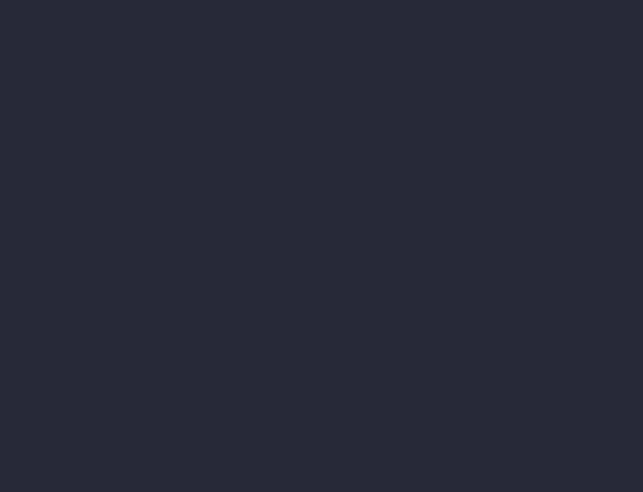
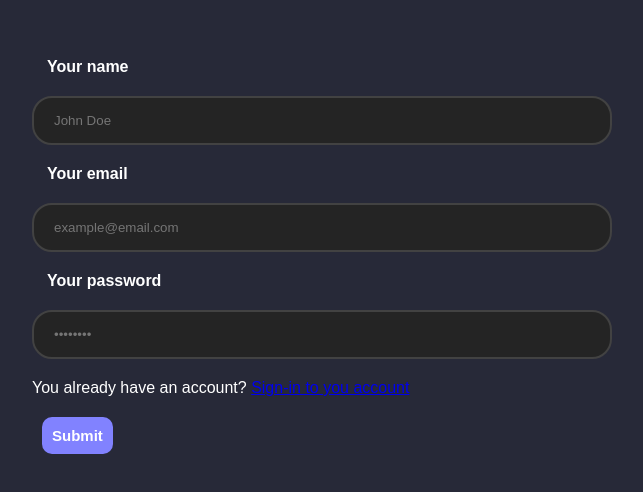
Before and after one commit to deepx18/Socialize, a React (Vite) app: page /sign-up in a window 1280 px wide. Before the commit this address had no page. Shown: the part 144-636 px from the top of the page, without its empty margins (318-961 px from the left). Built offline with nearby package versions, Linux system fonts and the light colour scheme.

Commit message:
Third Commit: adding a sign-up page. adding a user profile ...

```diff
--- a/src/App.css
+++ b/src/App.css
@@ -7,7 +7,7 @@ nav {
   display: flex;
   margin: 0 auto;
   align-items: center;
-  justify-content: space-between;
+  justify-content: space-around;
   border-bottom: 1px solid white;
 
   a {
@@ -46,6 +46,37 @@ nav {
     }
   }
 
+  .user {
+    position: relative;
+    img {
+      width: 50px;
+      height: 50px;
+      border-radius: 50%;
+      cursor: pointer;
+      outline: 4px solid #272938;
+      transition: outline 0.5s ease;
+    }
+
+    img:hover {
+      outline: 4px solid #8182ff;
+    }
+
+    .user_infos {
+      transform: translate(-35%, 10%);
+      transition: all 0.5s ease;
+      position: absolute;
+      width: max-content;
+      padding: 5px;
+      display: none;
+      background-color: #ffffff;
+      color: #242424;
+      font-weight: 600;
+      border-radius: 5px;
+      text-align: center;
+      vertical-align: middle;
+    }
+  }
+
   button {
     transition: background-color 0.5s ease-in-out, color 0.5s ease-in-out;
     width: fit-content;
@@ -62,8 +93,7 @@ nav {
   }
 
   button:hover {
-    background-color: #ffffff;
-    color: #242424;
+    background-color: #a4a4fa;
   }
 }
 
@@ -127,7 +157,7 @@ main {
   }
 }
 
-.sign-in_form {
+.sign_form {
   width: 100vw;
   height: 100vh;
   display: flex;
--- a/src/App.jsx
+++ b/src/App.jsx
@@ -4,6 +4,7 @@ import { Route, Routes } from "react-router";
 import "./App.css";
 import Home from "./components/Home";
 import Signin from "./components/Signin";
+import Signup from "./components/Signup";
 
 function App() {
   return (
@@ -11,7 +12,7 @@ function App() {
       <Routes>
         <Route path="/" element={<Home />}></Route>
         <Route path="/sign-in" element={<Signin />}></Route>
-        {/* <Route path="/" element={<Home />}></Route> */}
+        <Route path="/sign-up" element={<Signup />}></Route>
       </Routes>
     </>
   );
--- a/src/components/Home.jsx
+++ b/src/components/Home.jsx
@@ -1,12 +1,14 @@
 /** @format */
 
-import React, { useEffect, useState } from "react";
+/* eslint-disable react-hooks/exhaustive-deps */
+import React, { useEffect, useRef, useState } from "react";
 import { useDispatch, useSelector } from "react-redux";
 import { useNavigate } from "react-router";
 
 function Home() {
   const [posts, setPosts] = useState([]);
   const currentUser = useSelector((state) => state.currentUser);
+  const userdiv = useRef(null);
   const navigate = useNavigate();
   const dispatch = useDispatch();
 
@@ -16,15 +18,22 @@ function Home() {
     fetch("http://localhost:8000/posts")
       .then((res) => res.json())
       .then((data) => setPosts(data));
-  }, []);
+  }, [currentUser]);
 
   const handleLogOut = () => {
     dispatch({ type: "logout_user" });
-    navigate("/sign-in");
+  };
+
+  const handleUserInfosShow = () => {
+    userdiv.current.style.display =
+      userdiv.current.style.display === "none" ? "block" : "none";
+  };
+  const handleUserInfosHide = () => {
+    userdiv.current.style.display = "none";
   };
 
   return (
-    <>
+    <div>
       {/* NavBar */}
       <nav>
         <a href="/">
@@ -41,18 +50,30 @@ function Home() {
             <a href="">images</a>
           </li>
         </ul>
-        <div className="actions">
-          <button>Post</button>
-          <button onClick={handleLogOut}>Log-out</button>
+
+        <div className="user">
+          <img
+            src="user.png"
+            alt="user image"
+            onClick={handleUserInfosShow}
+            // onMouseLeave={handleUserInfosHide}
+          />
+          <div className="user_infos" ref={userdiv}>
+            <p>{currentUser?.display_name}</p>
+            <div className="actions">
+              <button>Post</button>
+              <button onClick={handleLogOut}>Log-out</button>
+            </div>
+          </div>
         </div>
       </nav>
 
       {/* Feed */}
-      <main>
+      <main onClick={handleUserInfosHide}>
         <div className="posts">
           {posts.map((p) => {
             return (
-              <article className="post">
+              <article className="post" key={p.Pid}>
                 <div className="infos">
                   <h3>user name</h3>
                   <p>{p.body}</p>
@@ -72,7 +93,7 @@ function Home() {
           })}
         </div>
       </main>
-    </>
+    </div>
   );
 }
 
--- a/src/components/Signin.jsx
+++ b/src/components/Signin.jsx
@@ -1,6 +1,6 @@
 /** @format */
 
-import React, { useState } from "react";
+import { useState } from "react";
 import { useDispatch } from "react-redux";
 import { useNavigate } from "react-router";
 
@@ -39,7 +39,8 @@ function Signin() {
 
   return (
     <>
-      <div className="sign-in_form">
+      {/* Sign-In Form */}
+      <div className="sign_form">
         <form onSubmit={handleSubmit}>
           <label htmlFor="email">Your email</label>
           <input
@@ -55,6 +56,9 @@ function Signin() {
             onChange={(e) => setPassword(e.target.value.trim())}
             placeholder="••••••••"
           />
+          <p>
+            You don't have an account? <a href="/sign-up">Create account</a>
+          </p>
           <button type="submit">Submit</button>
         </form>
       </div>
--- /dev/null
+++ b/src/components/Signup.jsx
@@ -0,0 +1,95 @@
+/** @format */
+
+import React, { useState } from "react";
+import { useDispatch } from "react-redux";
+import { useNavigate } from "react-router";
+
+function Signup() {
+  const [email, setEmail] = useState("");
+  const [name, setName] = useState("");
+  const [password, setPassword] = useState("");
+  const dispatch = useDispatch();
+  const navigate = useNavigate();
+
+  const handleSubmit = async (e) => {
+    e.preventDefault();
+
+    if (!email || !password || !name) {
+      alert("Please enter all the informations required ...");
+      return;
+    }
+
+    await fetch(`http://localhost:8000/users?email=${email}`)
+      .then((res) => res.json())
+      .then(async (data) => {
+        if (data.length !== 0) {
+          alert("This email has already an account ...");
+        } else {
+          await fetch("http://localhost:8000/users", {
+            method: "POST",
+            headers: {
+              "Content-Type": "application/json",
+            },
+            body: JSON.stringify({
+              Uid: Date.now(),
+              email: email,
+              password: password,
+              display_name: name,
+            }),
+          })
+            .then((res) => {
+              if (res.ok) {
+                return res.json();
+              } else {
+                alert("Error accured while registration ");
+                navigate("/sign-up");
+              }
+            })
+            .then((data) => {
+              console.log(data);
+              alert(`Welcome, ${data.display_name} ...`);
+              dispatch({ type: "connect_user", payload: data });
+              navigate("/");
+            });
+        }
+      });
+  };
+
+  return (
+    <>
+      {/* Sign-Up Form */}
+      <div className="sign_form">
+        <form onSubmit={handleSubmit}>
+          <label htmlFor="name">Your name</label>
+          <input
+            type="name"
+            name="name"
+            onChange={(e) => setName(e.target.value.trim())}
+            placeholder="John Doe"
+          />
+          <label htmlFor="email">Your email</label>
+          <input
+            type="email"
+            name="email"
+            onChange={(e) => setEmail(e.target.value.trim())}
+            placeholder="example@email.com"
+          />
+          <label htmlFor="password">Your password</label>
+          <input
+            type="password"
+            name="password"
+            onChange={(e) => setPassword(e.target.value.trim())}
+            placeholder="••••••••"
+          />
+          <p>
+            You already have an account?{" "}
+            <a href="/sign-in">Sign-in to you account</a>
+          </p>
+          <button type="submit">Submit</button>
+        </form>
+      </div>
+    </>
+  );
+}
+
+export default Signup;
--- a/src/database/db.json
+++ b/src/database/db.json
@@ -4,70 +4,85 @@
       "Uid": 1,
       "email": "john@example.com",
       "password": "123456",
-      "display_name": "John Doe"
+      "display_name": "John Doe",
+      "id": "ec1d"
     },
     {
       "Uid": 2,
       "email": "sara@example.com",
       "password": "password",
-      "display_name": "Sara"
+      "display_name": "Sara",
+      "id": "d59d"
     },
     {
       "Uid": 3,
       "email": "mike@example.com",
       "password": "qwerty",
-      "display_name": "Mike"
+      "display_name": "Mike",
+      "id": "ead0"
+    },
+    {
+      "id": "8fdd",
+      "Uid": 1763482943566,
+      "email": "abdo.mahna54@gmail.com",
+      "password": "123456",
+      "display_name": "Abderrahmane"
     }
   ],
-
   "posts": [
     {
       "Pid": 1,
       "Uid": 1,
       "body": "Hello world! This is my first post 🎉",
       "likesCount": 5,
-      "imgUrl": "images.jpeg"
+      "imgUrl": "images.jpeg",
+      "id": "bfb7"
     },
     {
       "Pid": 2,
       "Uid": 2,
       "body": "Loving this new platform!",
       "likesCount": 2,
-      "imgUrl": "images.jpeg"
+      "imgUrl": "images.jpeg",
+      "id": "fcae"
     },
     {
       "Pid": 3,
       "Uid": 3,
       "body": "Beautiful day today 🌞",
       "likesCount": 7,
-      "imgUrl": "images.jpeg"
+      "imgUrl": "images.jpeg",
+      "id": "1b40"
     }
   ],
-
   "comments": [
     {
       "Cid": 1,
       "Pid": 1,
       "Uid": 2,
-      "content": "Congrats on your first post!"
+      "content": "Congrats on your first post!",
+      "id": "4b50"
     },
     {
       "Cid": 2,
       "Pid": 1,
       "Uid": 3,
-      "content": "Welcome!"
+      "content": "Welcome!",
+      "id": "94c7"
     },
     {
       "Cid": 3,
       "Pid": 2,
       "Uid": 1,
-      "content": "Glad you like it 😊"
+      "content": "Glad you like it 😊",
+      "id": "3415"
     },
     {
       "Cid": 4,
       "Pid": 3,
       "Uid": 1,
-      "content": "Yes, the weather is amazing!"
+      "content": "Yes, the weather is amazing!",
+      "id": "9502"
     }
   ]
 }
```
Also changed, not shown: public/user.png (added).
